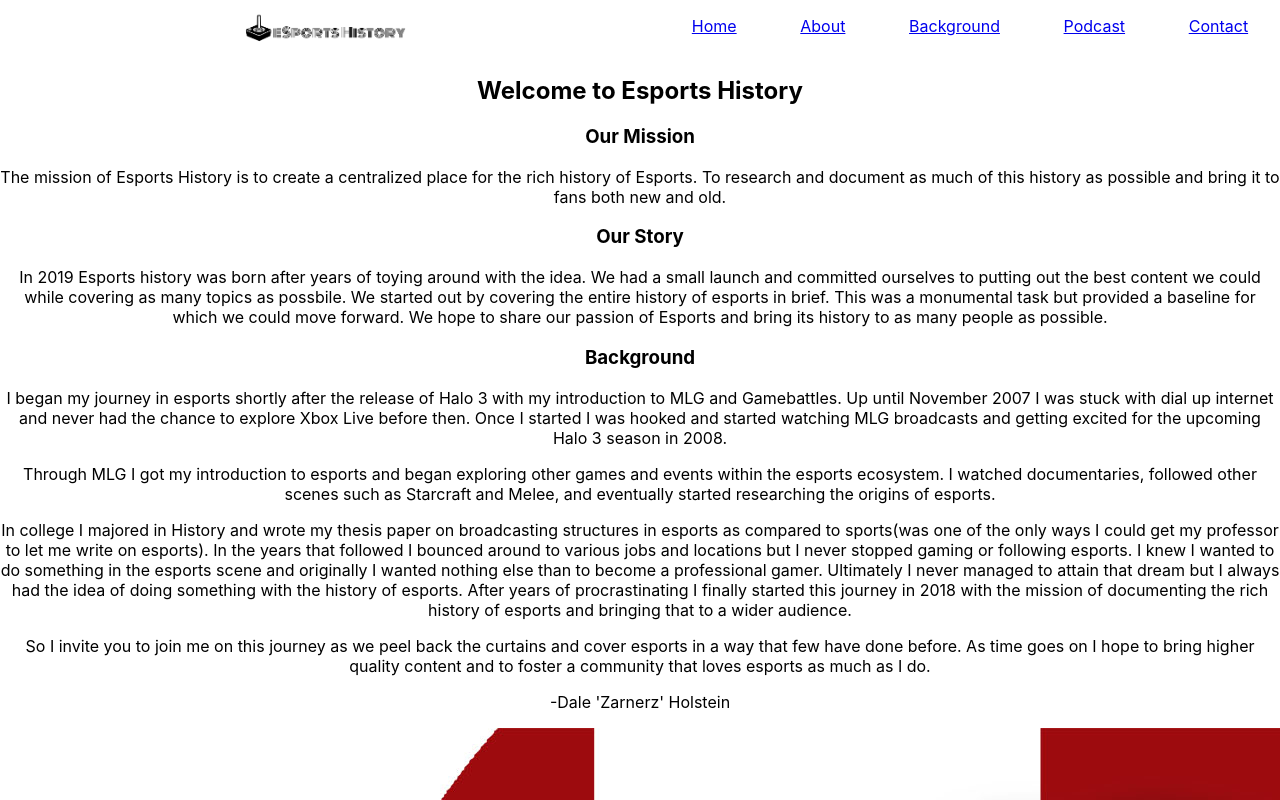
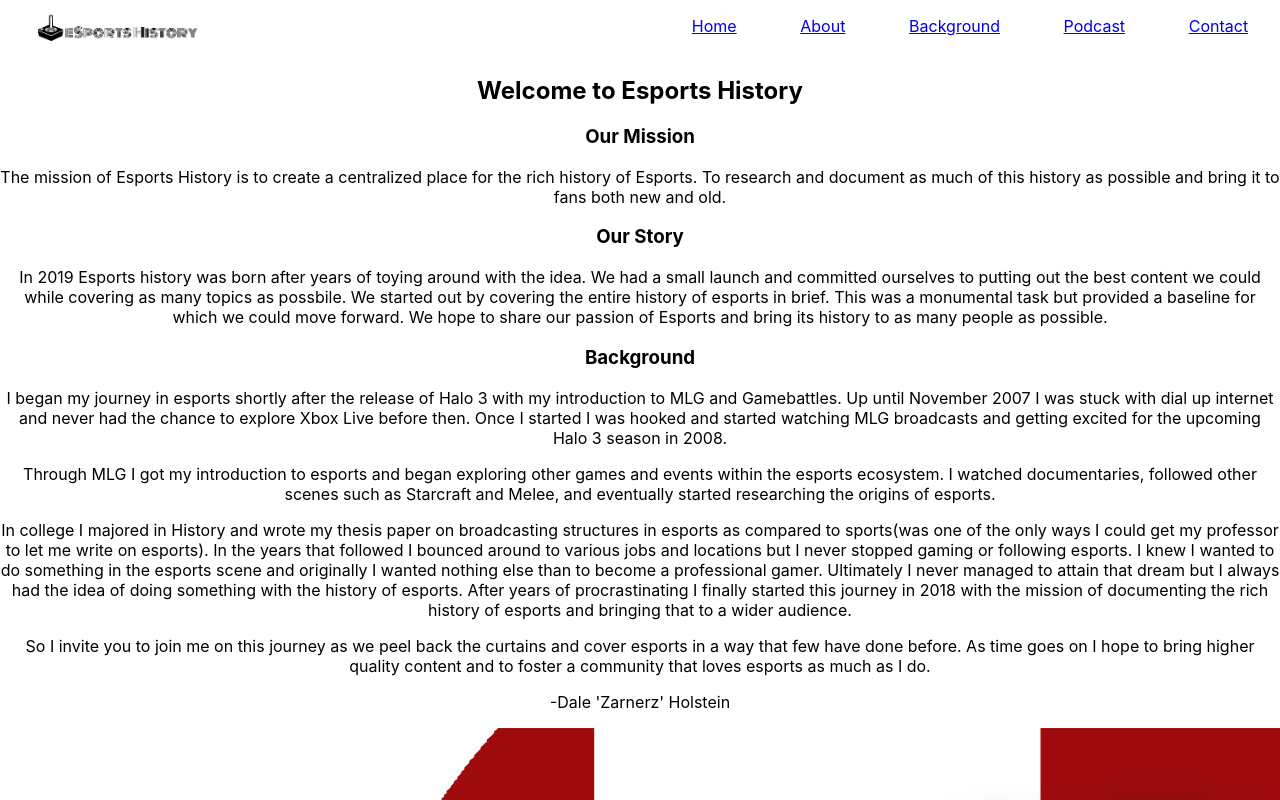
Before and after one commit to Zarnerz/EH-React, a React (Create React App) app in the folder esports-history/: page / in a window 1280 px wide. Shown: the top 800 px of the page. Built offline with nearby package versions, Linux system fonts and the light colour scheme.

Commit message:
logo aligned

```diff
--- a/esports-history/src/global/header/Header.js
+++ b/esports-history/src/global/header/Header.js
@@ -37,7 +37,8 @@ const navStyle = {
 };
 
 const navAnchorStyle = {
-  flex: "1"
+  flex: "1",
+  textAlign: "left"
 };
 
 const navUlStyle = {
```
